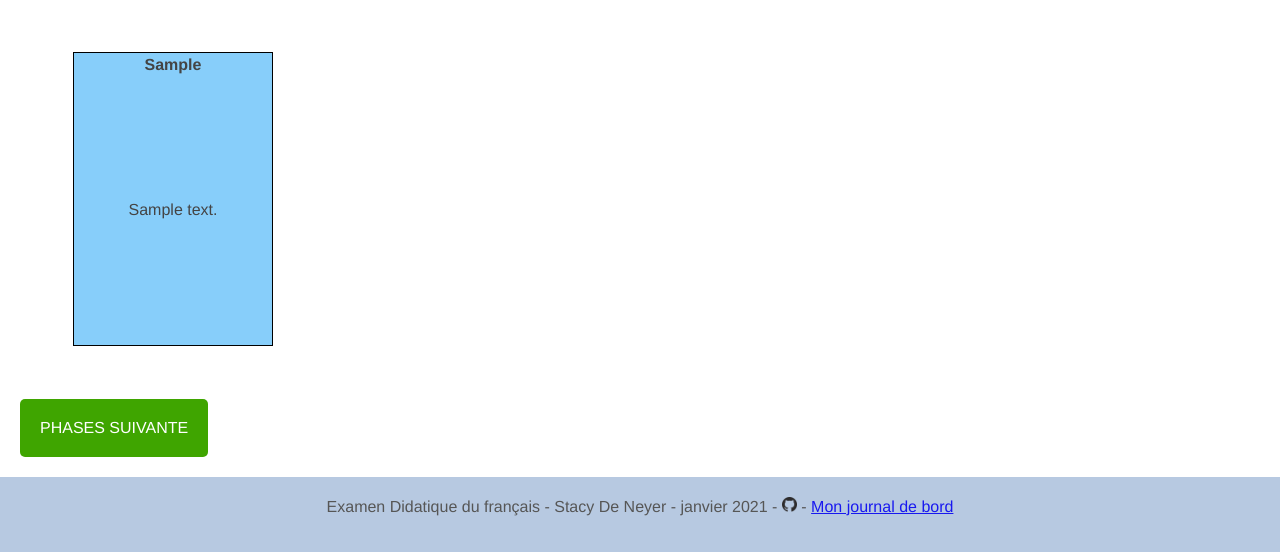
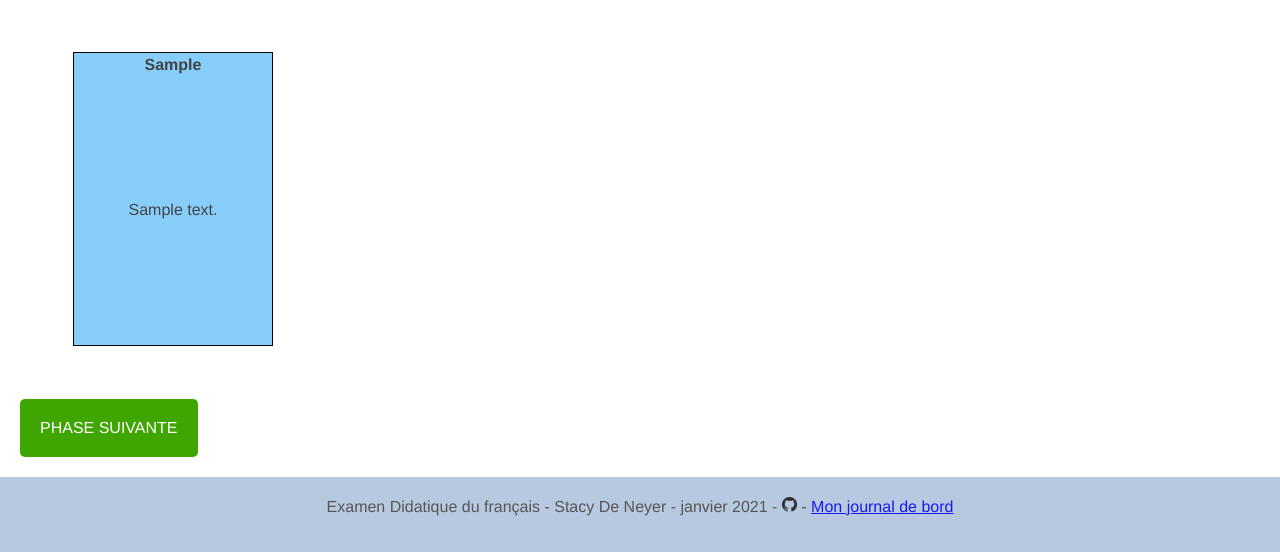
Before and after one commit to Babwin/dida, a Flask app: page /jeu in a window 1280 px wide. Shown: the part 342-894 px from the top of the page. Run offline with Flask 2, Linux system fonts and the light colour scheme; a database or web service that is not in the repository returns one stand-in record (values such as "Sample title"); some libraries are stand-ins or nearby versions.

Commit message:
orthographe

```diff
--- a/didapp/templates/plateau.html
+++ b/didapp/templates/plateau.html
@@ -31,7 +31,7 @@
     </table>
 
     <a href='suivante' class="pretty_a">
-      Phases Suivante
+      Phase Suivante
     </a>
 
   {% else %}
```
